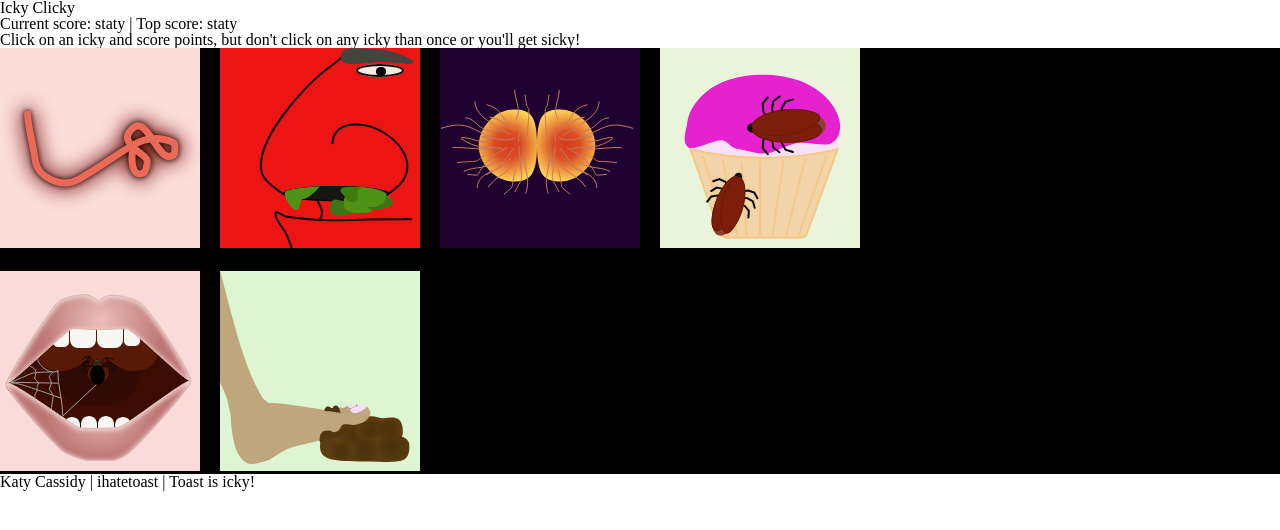
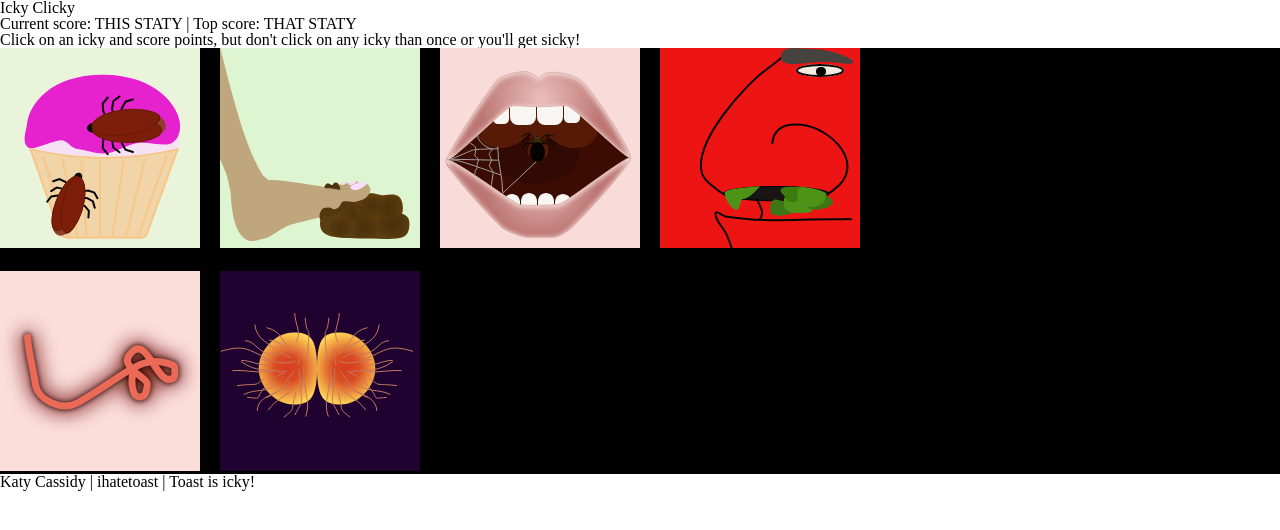
Before and after one commit to ihatetoast/ickyclicky, a React (Create React App) app: page / in a window 1280 px wide. Shown: the top 530 px of the page. Built offline with nearby package versions, Linux system fonts and the light colour scheme.

Commit message:
board shuffles on load

```diff
--- a/src/App.js
+++ b/src/App.js
@@ -8,18 +8,38 @@ import IckyCard from './components/IckyCard';
 
 class App extends Component {
 
-  //set state here for the cards to keep track of clicked on (t/f)
+  //set state here for the cards to keep track of clicked on (t/f) and top score. initial state is 0
   state = {
-    ickies
+    ickies,
+    score: 0,
+    topscore: 0
   }
+
+  //shuffle the array coming in
+  shuffle = (cards) =>{
+    //store the cards as they are pushed. return this
+    let shuffledCards = [];
+    //store arg
+    let arr = cards;
+    while(arr.length !==0){
+      let randoIdx = Math.floor(Math.random() * arr.length);
+      //push the item at that rando idx to shuffled cards
+      shuffledCards.push(arr[randoIdx]);
+      //and then splice that sucker out of the array
+      arr.splice(randoIdx,1);
+    }
+    return shuffledCards;
+  }
+
+  //slice to limit the grid to either 12 (4x3) or 16 (4x4). keep small with 4 images at first
   //map over json of ickies
   render() {
     return (
       <Wrapper>
-        <Title>Icky Clicky</Title>
+        <Title score={this.state.score}>Icky Clicky</Title>
         <Instructions />
         <div className="gameboard">
-          {this.state.ickies.map(icky => (
+          {this.shuffle(this.state.ickies).map(icky => (
             <IckyCard
               rememberIcky={this.rememberIcky}
               id={icky.id}
--- a/src/components/subcomponents/Scores.js
+++ b/src/components/subcomponents/Scores.js
@@ -2,7 +2,7 @@ import React from 'react';
 //static with "staty" until katy is ready for staty
 const Scores = props => (
   <div className="scores" >
-    <span>Current score: staty</span> | <span>Top score: staty</span>
+    <span>Current score: THIS STATY</span> | <span>Top score: THAT STATY</span>
   </div>
 );
 
```
Also changed, not shown: 1 other file (tests, documents, lock files or other folders).
